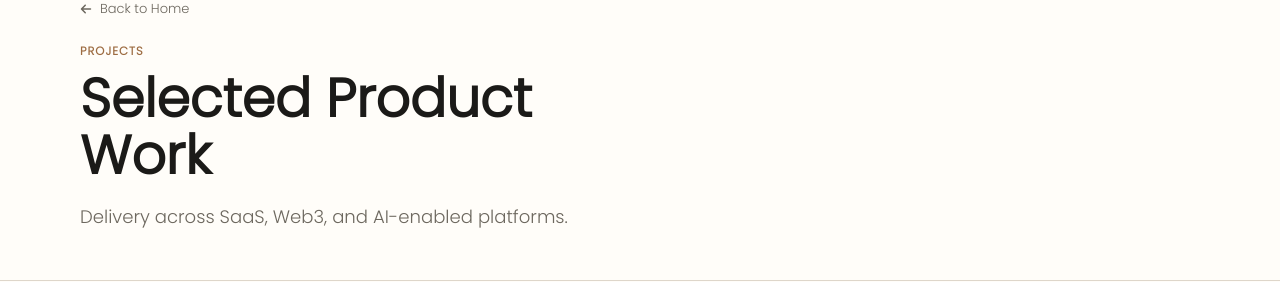
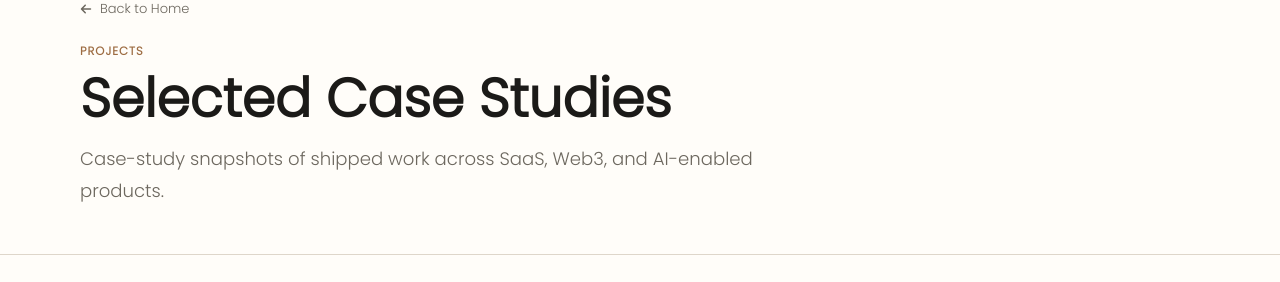
Before and after one commit to takeshi-su57/portfolio-v2, a Next.js app: page /projects in a window 1280 px wide. Shown: the part 174-456 px from the top of the page. Built offline with nearby package versions, Linux system fonts and the light colour scheme; no server answers.

Commit message:
chore: tune projects page copy for case-study framing

```diff
--- a/app/projects/page.tsx
+++ b/app/projects/page.tsx
@@ -28,8 +28,8 @@ export default async function ProjectsPage() {
           <EditorialHeading
             as="h1"
             eyebrow="Projects"
-            title="Selected Product Work"
-            description="Delivery across SaaS, Web3, and AI-enabled platforms."
+            title="Selected Case Studies"
+            description="Case-study snapshots of shipped work across SaaS, Web3, and AI-enabled products."
           />
         </Section>
 
@@ -38,7 +38,7 @@ export default async function ProjectsPage() {
             <ProjectGrid projects={resumeData.featuredProjects} />
           ) : (
             <div className="py-8 text-[var(--muted)]">
-              Portfolio project showcase is being refreshed.
+              Case-study highlights are currently being refreshed.
             </div>
           )}
         </Section>
```
